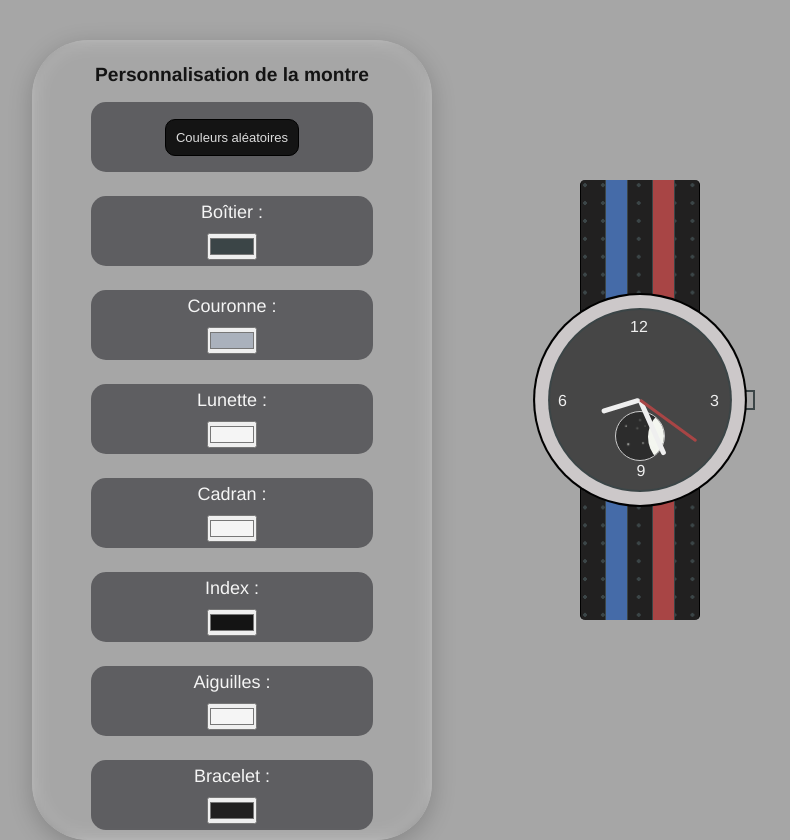
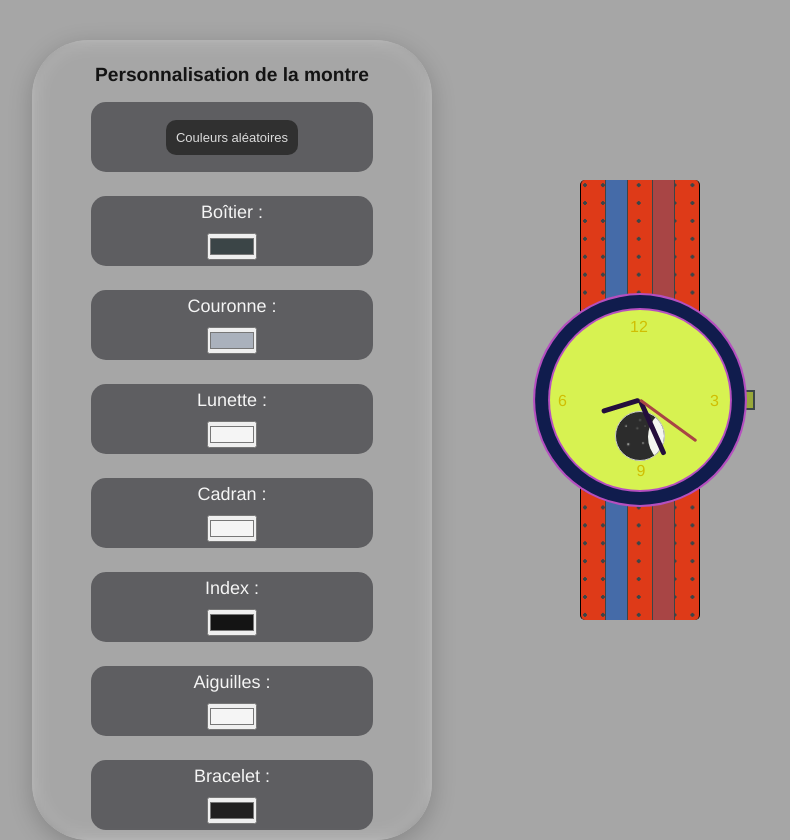
Before and after one commit to YoanMln/Watch-Configurator, a website: page index.html in a window 1280 px wide. Both pictures are taken after a click on the button "Couleurs aléatoires". Shown: the whole page, without its empty margins (0-790 px from the left). Drawn offline with nearby package versions, Linux system fonts and the light colour scheme; files that its build step writes are made by us from their sources.

Commit message:
Add random color function

```diff
--- a/sass/base/_button.scss
+++ b/sass/base/_button.scss
@@ -9,3 +9,8 @@ button {
   cursor: pointer;
   transition: background-color 0.2s ease;
 }
+
+.random-btn {
+  background-color: rgb(48, 48, 48);
+  border: none;
+}
--- a/script/configurator.js
+++ b/script/configurator.js
@@ -55,3 +55,43 @@ document.getElementById("hand-color").addEventListener("input", (e) => {
 document.getElementById("strap-color").addEventListener("input", (e) => {
   document.getElementById("strap").style.backgroundColor = e.target.value;
 });
+
+/////////////////////-RANDOM-COLOR-//////////////////////////////////////
+
+function generateRandomColor() {
+  return (
+    "#" +
+    Math.floor(Math.random() * 16777215)
+      .toString(16)
+      .padStart(6, "0")
+  );
+}
+
+function randomizeAllColors() {
+  const randomCaseColor = generateRandomColor();
+  const randomCrownColor = generateRandomColor();
+  const randomBezelColor = generateRandomColor();
+  const randomDialColor = generateRandomColor();
+  const randomIndexColor = generateRandomColor();
+  const randomHandColor = generateRandomColor();
+  const randomStrapColor = generateRandomColor();
+
+  caseColor = randomCaseColor;
+  joinColor = randomCaseColor;
+  bezelColor = randomBezelColor;
+
+  updateBoxShadow();
+  document.getElementById("crown").style.background = randomCrownColor;
+  document.getElementById("watch").style.backgroundColor = randomDialColor;
+  document.querySelectorAll(".douze, .trois, .six, .neuf").forEach((el) => {
+    el.style.color = randomIndexColor;
+  });
+  document.querySelectorAll(".hour, .minute").forEach((hand) => {
+    hand.style.backgroundColor = randomHandColor;
+  });
+  document.getElementById("strap").style.backgroundColor = randomStrapColor;
+}
+
+document
+  .getElementById("random-button")
+  .addEventListener("click", randomizeAllColors);
```
